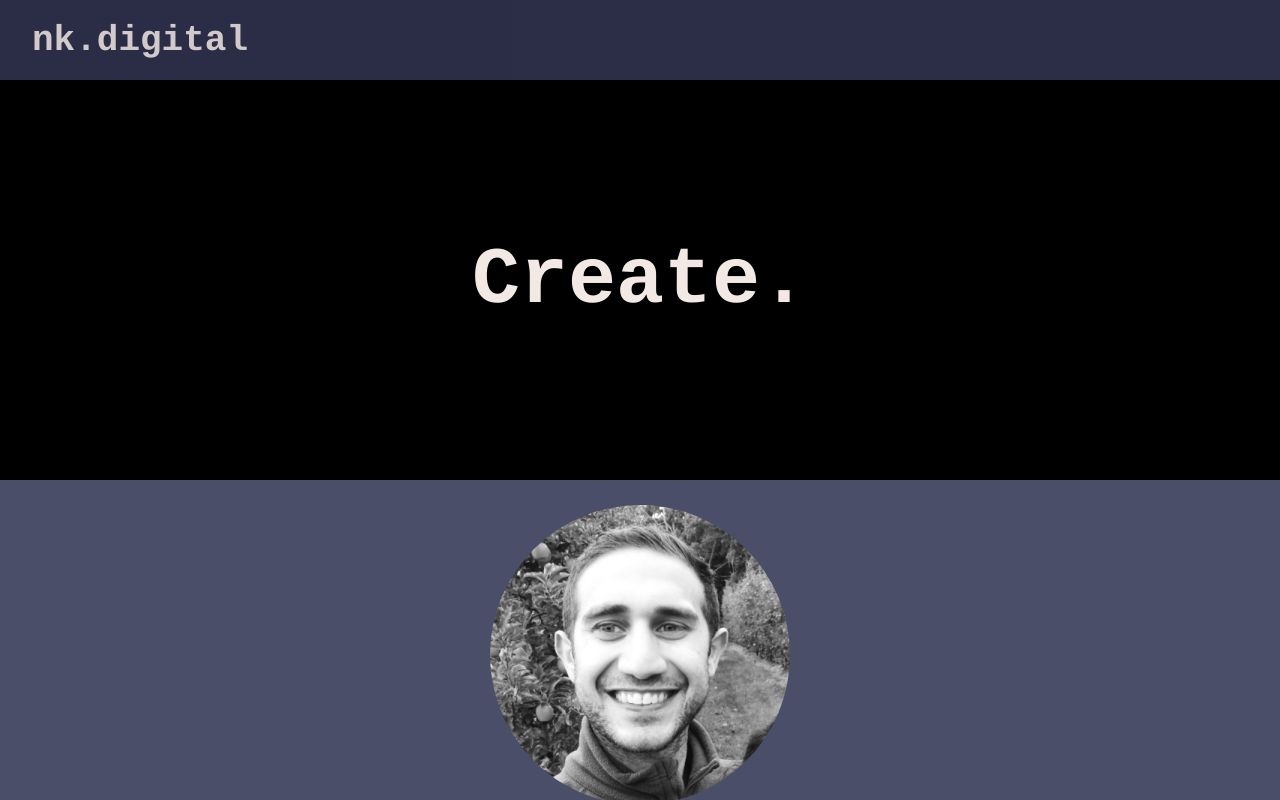
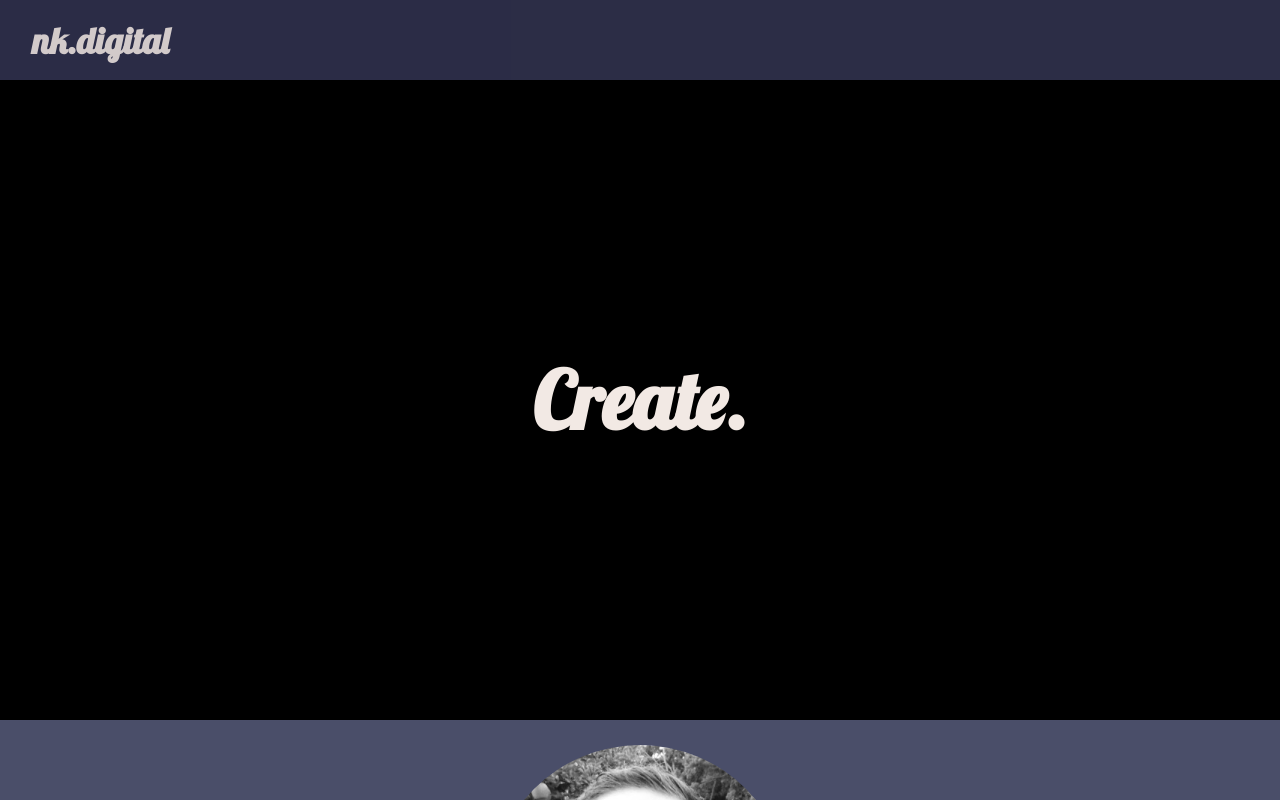
Before and after one commit to nakowafers/personal-site, a React (Create React App) app: page / in a window 1280 px wide. Shown: the top 800 px of the page. Built offline with nearby package versions, Linux system fonts and the light colour scheme.

Commit message:
add google font

```diff
--- a/public/index.html
+++ b/public/index.html
@@ -8,6 +8,8 @@
   <meta name="theme-color" content="#000000" />
   <meta name="description" content="Web site created using create-react-app" />
   <link rel="apple-touch-icon" href="%PUBLIC_URL%/logo192.png" />
+  <link rel="preconnect" href="https://fonts.gstatic.com">
+  <link href="https://fonts.googleapis.com/css2?family=Lobster&display=swap" rel="stylesheet">
   <!--
       manifest.json provides metadata used when your web app is installed on a
       user's mobile device or desktop. See https://developers.google.com/web/fundamentals/web-app-manifest/
--- a/src/App.css
+++ b/src/App.css
@@ -64,7 +64,7 @@
 
 section.hero {
   grid-row: 2 / 3;
-  height: 400px;
+  height: 80vh;
   width: 100vw;
   background-color: black;
   display: flex;
@@ -74,6 +74,7 @@
 
 .slogan {
   font-size: 5rem;
+  opacity: 0;
 }
 
 section.head-shot {
--- a/src/App.js
+++ b/src/App.js
@@ -8,7 +8,7 @@
   const slogan = React.createRef();
 
   useEffect(() => {
-    gsap.fromTo(slogan.current, { opacity: 0, y: -25 }, { opacity: 1, duration: 3, delay: 2, y: 0 });
+    gsap.fromTo(slogan.current, { opacity: 0, y: 70 }, { opacity: 1, duration: 3, delay: 1, y: 0 });
   });
 
   return (
```
